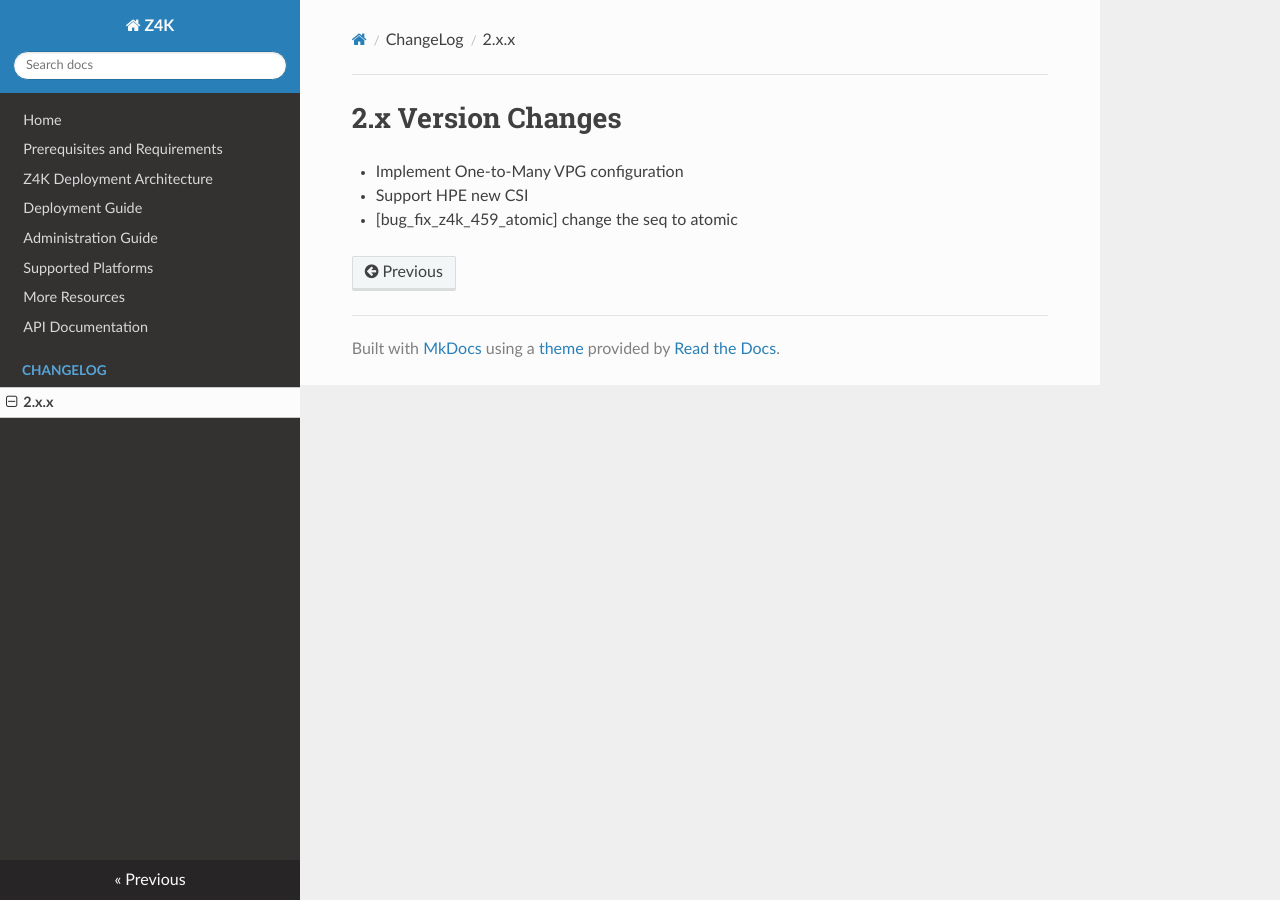
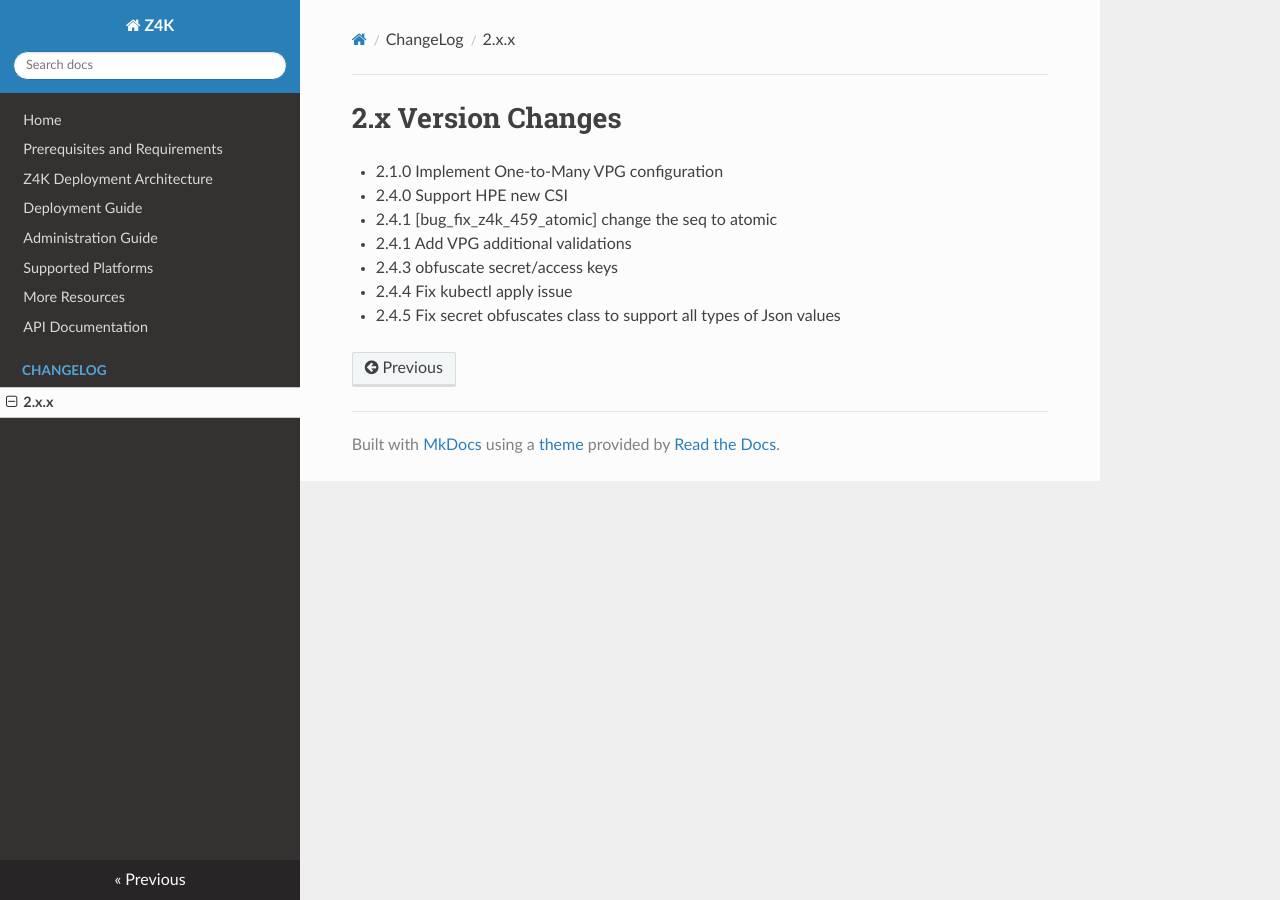
Before and after one commit to ZertoPublic/Z4K, an MkDocs documentation site: the page built from docs/changes/version2.x.x.md, in a window 1280 px wide. Built offline with MkDocs 1.6.1, drawn with Linux system fonts in a browser that asks for light colours.

Commit message:
Update version2.x.x.md

```diff
--- a/docs/changes/version2.x.x.md
+++ b/docs/changes/version2.x.x.md
@@ -1,5 +1,9 @@
 2.x Version Changes
 ===========================================
-* Implement One-to-Many VPG configuration
-* Support HPE new CSI
-* [bug_fix_z4k_459_atomic] change the seq to atomic
+* 2.1.0 Implement One-to-Many VPG configuration
+* 2.4.0 Support HPE new CSI
+* 2.4.1 [bug_fix_z4k_459_atomic] change the seq to atomic
+* 2.4.1 Add VPG additional validations
+* 2.4.3 obfuscate secret/access keys
+* 2.4.4 Fix kubectl apply issue
+* 2.4.5 Fix secret obfuscates class to support all types of Json values
```
